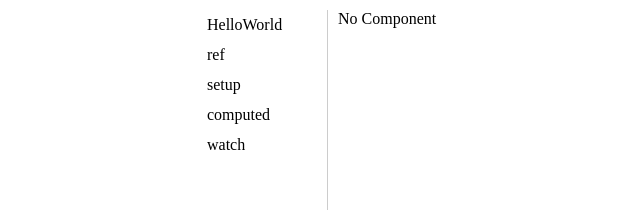
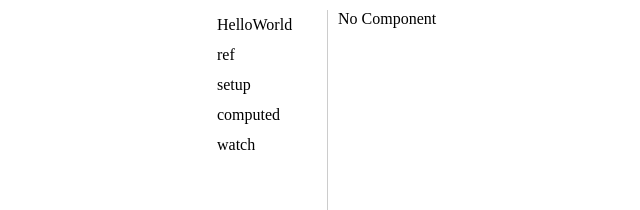
Before and after one commit to tianqing617/vue3Study, a Vue app: page / in a window 1280 px wide. Shown: the top 210 px of the page, without its empty margins (53-693 px from the left). Built offline with nearby package versions, Linux system fonts and the light colour scheme.

Commit message:
set color

```diff
--- a/src/App.vue
+++ b/src/App.vue
@@ -1,6 +1,7 @@
 <template>
   <ul class="sidebar">
     <li v-for="item in MenuData"
+      :class="menu.current.id === item.id ? 'select' : ''"
       @click="setCurrentItem(item)"
     >
       {{item.showName}}
@@ -81,10 +82,17 @@ unmounted  =====> onUnmounted
       height: 30px;
       line-height: 30px;
       cursor: pointer;
+      padding-left: 10px;
       &:hover {
-        color: #1444AE;
+        background-color: #5EA99B;
+        color: #fff;
       }
     }
+    .select {
+      background-color: #5EA99B;
+      color: #fff;
+    }
+
   }
 
   .main {
```
